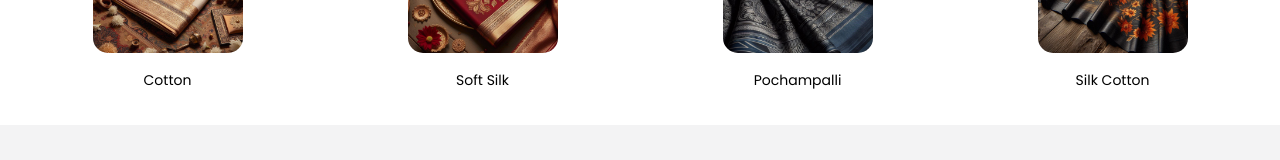
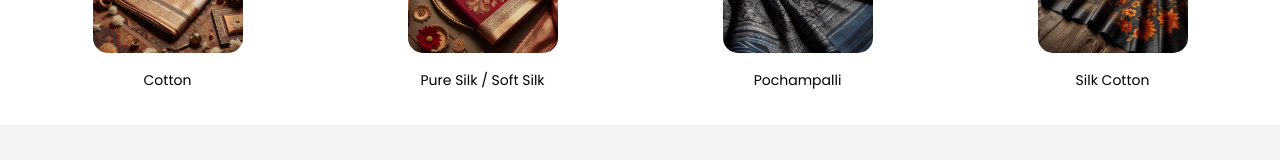
Before and after one commit to Kharthicsj/kharthikasarees-frontend, a React (Create React App) app: page / in a window 1280 px wide. Shown: the part 267-427 px from the top of the page. Built offline with nearby package versions, Linux system fonts and the light colour scheme; a web font is replaced by a local one.

Commit message:
Changed Name

```diff
--- a/src/components/Index.js
+++ b/src/components/Index.js
@@ -44,7 +44,7 @@ const Index = () => {
           </div> */ }
           <div onClick={() => handleNavigation("/soft-silk")} className="category">
             <img src={silksaree} alt="soft-silk" />
-            <p>Soft Silk</p>
+            <p>Pure Silk / Soft Silk</p>
           </div>
           <div onClick={() => handleNavigation("/pochampalli")} className="category">
             <img src={pochampalli} alt="pochampalli" />
```
